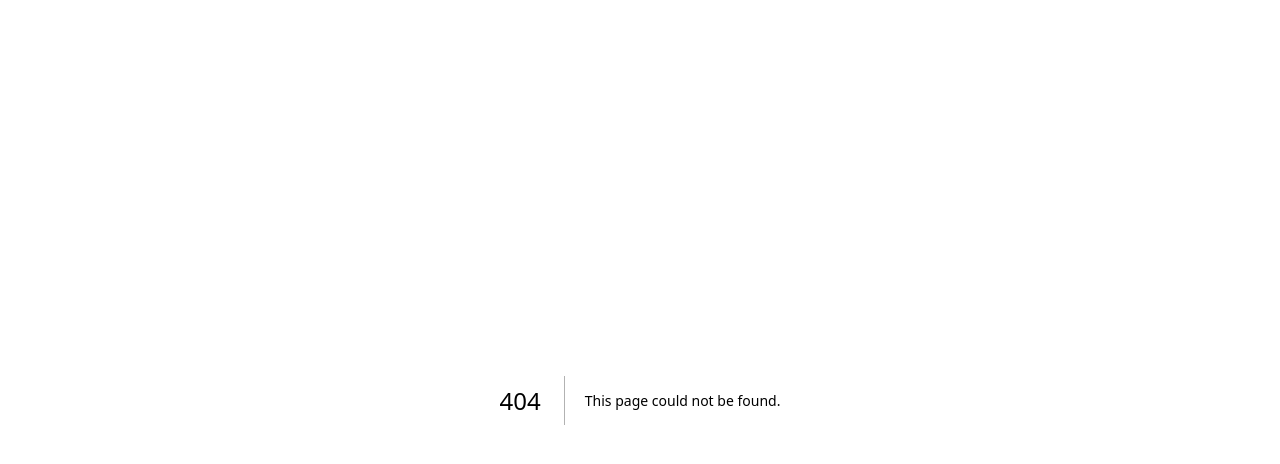
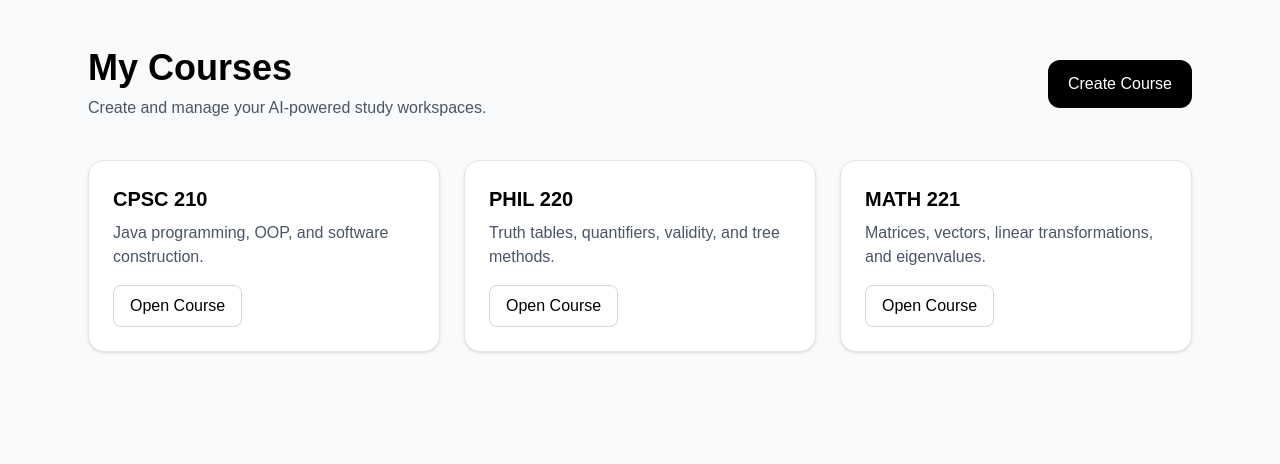
Before and after one commit to zhangyake-123/ai-study-platform, a Next.js app: page /dashboard in a window 1280 px wide. Before the commit this address had no page. Shown: the top 464 px of the page. Built offline with nearby package versions, Linux system fonts and the light colour scheme.

Commit message:
Add dashboard page and homepage navigation

```diff
--- /dev/null
+++ b/app/dashboard/page.tsx
@@ -0,0 +1,52 @@
+export default function DashboardPage() {
+  return (
+    <main className="min-h-screen bg-gray-50 text-black">
+      <div className="mx-auto max-w-6xl px-6 py-12">
+        <div className="mb-10 flex flex-col justify-between gap-4 sm:flex-row sm:items-center">
+          <div>
+            <h1 className="text-3xl font-bold md:text-4xl">My Courses</h1>
+            <p className="mt-2 text-gray-600">
+              Create and manage your AI-powered study workspaces.
+            </p>
+          </div>
+
+          <button className="rounded-xl bg-black px-5 py-3 text-white transition hover:opacity-80">
+            Create Course
+          </button>
+        </div>
+
+        <div className="grid gap-6 md:grid-cols-2 xl:grid-cols-3">
+          <div className="rounded-2xl border border-gray-200 bg-white p-6 shadow-sm">
+            <h2 className="text-xl font-semibold">CPSC 210</h2>
+            <p className="mt-2 text-gray-600">
+              Java programming, OOP, and software construction.
+            </p>
+            <button className="mt-4 rounded-lg border border-gray-300 px-4 py-2 hover:bg-gray-100">
+              Open Course
+            </button>
+          </div>
+
+          <div className="rounded-2xl border border-gray-200 bg-white p-6 shadow-sm">
+            <h2 className="text-xl font-semibold">PHIL 220</h2>
+            <p className="mt-2 text-gray-600">
+              Truth tables, quantifiers, validity, and tree methods.
+            </p>
+            <button className="mt-4 rounded-lg border border-gray-300 px-4 py-2 hover:bg-gray-100">
+              Open Course
+            </button>
+          </div>
+
+          <div className="rounded-2xl border border-gray-200 bg-white p-6 shadow-sm">
+            <h2 className="text-xl font-semibold">MATH 221</h2>
+            <p className="mt-2 text-gray-600">
+              Matrices, vectors, linear transformations, and eigenvalues.
+            </p>
+            <button className="mt-4 rounded-lg border border-gray-300 px-4 py-2 hover:bg-gray-100">
+              Open Course
+            </button>
+          </div>
+        </div>
+      </div>
+    </main>
+  );
+}
--- a/app/page.tsx
+++ b/app/page.tsx
@@ -1,4 +1,5 @@
 import FeatureCard from "../components/FeatureCard";
+import Link from "next/link";
 
 export default function HomePage() {
   return (
@@ -28,9 +29,12 @@ export default function HomePage() {
         </p>
 
         <div className="mt-8 flex flex-col gap-4 sm:flex-row">
-          <button className="rounded-xl bg-black px-6 py-3 text-white transition hover:opacity-80">
+          <Link
+            href="/dashboard"
+            className="rounded-xl bg-black px-6 py-3 text-white transition hover:opacity-80"
+          >
             Start Building
-          </button>
+          </Link>
           <button className="rounded-xl border border-gray-300 px-6 py-3 transition hover:bg-gray-100">
             View Features
           </button>
```
